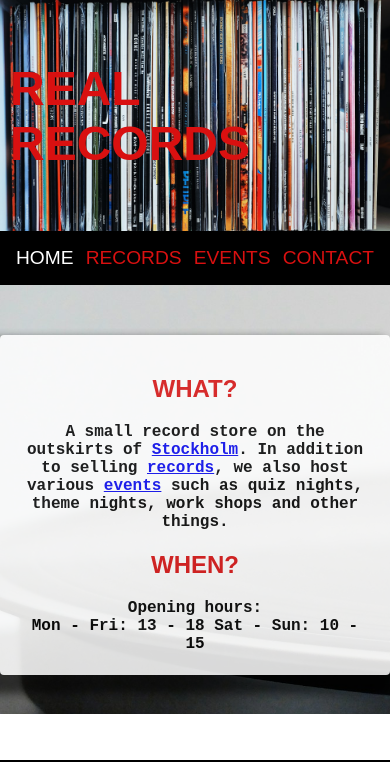
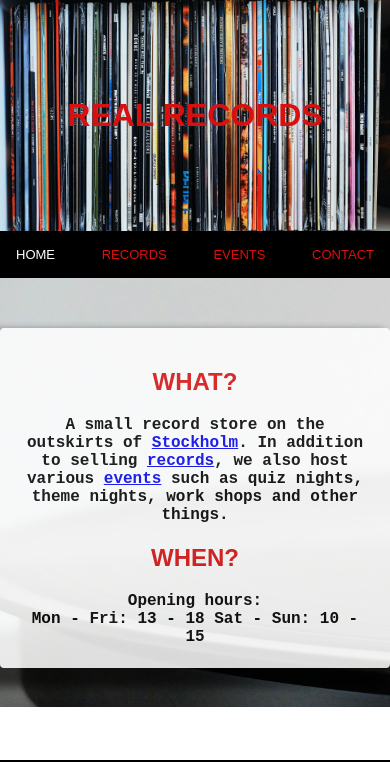
Before and after one commit to andersganander/record_store, a plain HTML site: page index.html in a window 390 px wide. Shown: the top 762 px of the page. Drawn offline with Linux system fonts and the light colour scheme; a web font is replaced by a local one.

Commit message:
Changed style for heading in header

```diff
--- a/index.html
+++ b/index.html
@@ -16,8 +16,7 @@
     <body>
         <header>
             <div class="v-center">
-                <!--<h1>REAL RECORDS</h1>-->
-                <p class="h1_dymo">REAL RECORDS</p>
+               <h1>REAL RECORDS</h1>
             </div>
         </header>
         <nav>
--- a/style.css
+++ b/style.css
@@ -64,7 +64,6 @@ h1,h2,h3 {
     font-family: 'DymoFontInvers', sans-serif;
     text-transform: uppercase;
     color: #d91010;
-    background-color: #ffffff;
 }
 
 h4,.dymo_text{
@@ -355,6 +354,25 @@ footer i {
     font-style: normal;
   }
 
+
+  @media screen and (max-width: 755px) {
+    h1 {
+        font-size: 2rem;
+        margin: 0;
+        padding-left: 20px;
+        padding-right: 20px;
+    }
+
+    nav a {
+        color: #d91010;
+        font-family: 'DymoFontInvers', sans-serif;
+        /*font-family: 'Geologica', sans-serif;*/
+        font-size: small;
+        text-decoration: none;
+    }
+
+}
+
   /* Media query: tablets and larger */
 @media screen and (min-width: 768px) {
     #form_container {
@@ -363,5 +381,4 @@ footer i {
         left: 10%;
         top: 150px;
     }
-
 }
```
Also changed, not shown: events.html (+1 -1 lines), records.html (+1 -1 lines).
